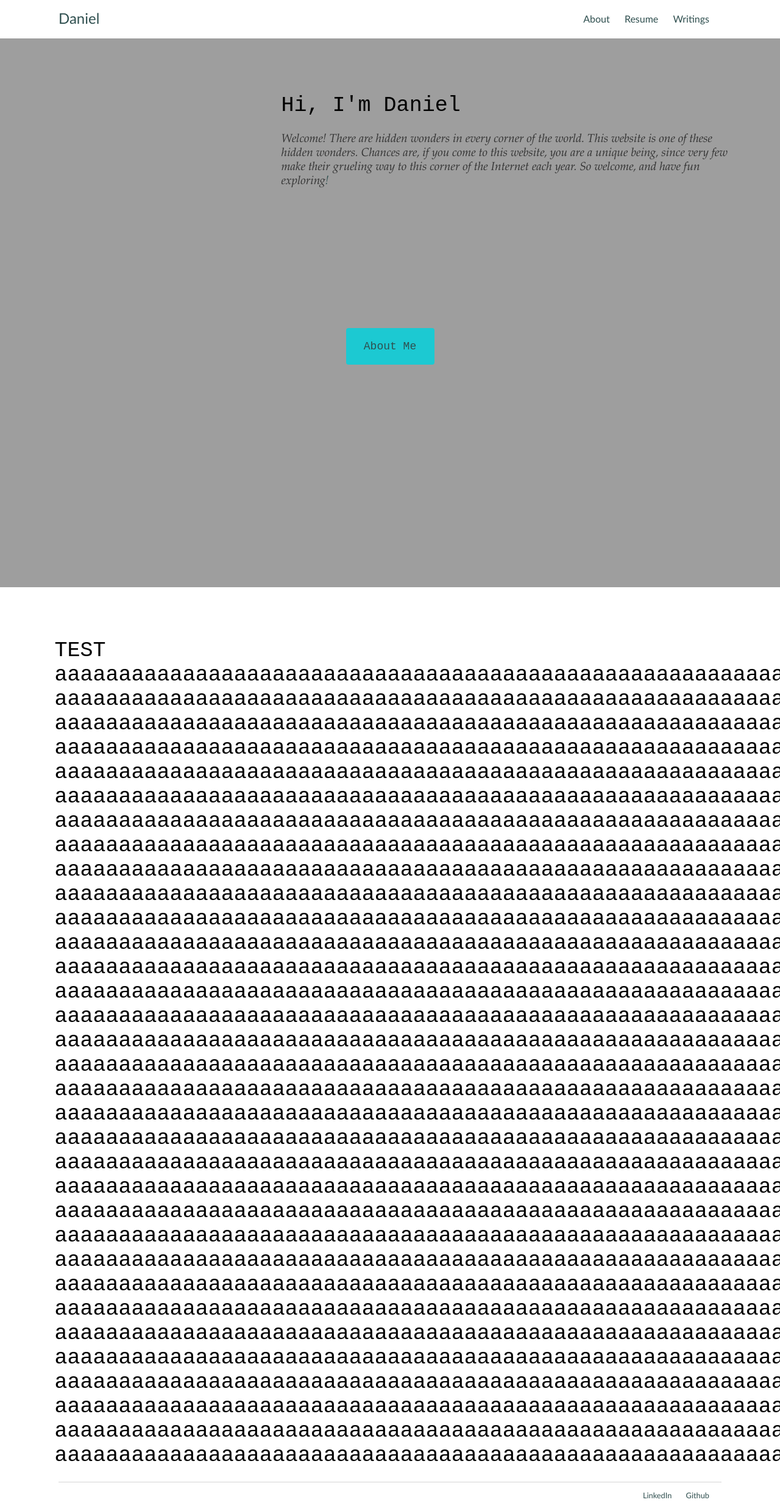
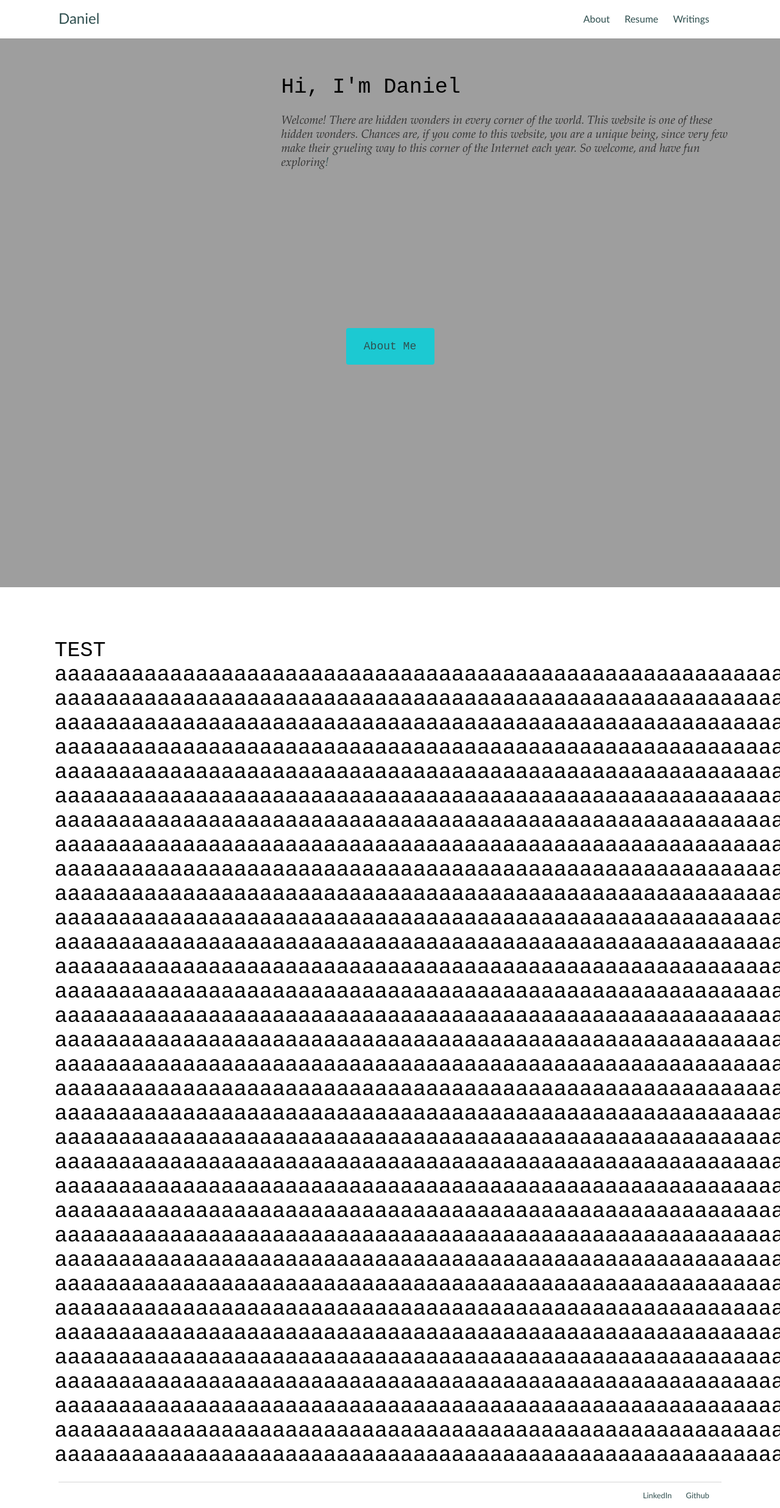
Before and after one commit to Calculasians/calculasians.github.io, a Jekyll site: the page built from index.html, in a window 1280 px wide. Shown: the whole page at 61% size. Built offline with Jekyll 4.4.1, drawn with Linux system fonts in a browser that asks for light colours.

Commit message:
Update main.css

```diff
--- a/css/main.css
+++ b/css/main.css
@@ -162,7 +162,7 @@ h1 {
 .cover-page-text {
     position: relative;
     margin-left: 400px;
-    top: 90px;
+    top: 60px;
 }
 
 .sub-header {
```
